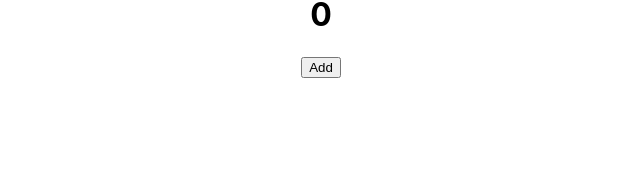
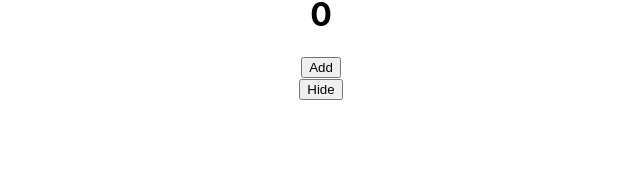
Before and after one commit to iiimomoniii/Intro_React, a React (Create React App) app: page / in a window 1280 px wide. Shown: the part 130-299 px from the top of the page, without its empty margins (319-959 px from the left). Built offline with nearby package versions, Linux system fonts and the light colour scheme.

Commit message:
add action for prove destroy value

```diff
--- a/src/App.js
+++ b/src/App.js
@@ -1,12 +1,17 @@
 import logo from './logo.svg';
 import './App.css';
+import {useState} from 'react';
 import Ex1_useEffect from './components/Ex1_useEffect';
-import Ex2_useEffectDestroyListener from './components/Ex1_useEffect';
+import Ex2_useEffectDestroyListener from './components/Ex2_useEffectDestroyListener';
 function App() {
+
+  const [isShow , setIsShow] = useState(true);
+
   return (
     <div className="App">
        <Ex1_useEffect/>
-       <Ex2_useEffectDestroyListener/>
+      {isShow && <Ex2_useEffectDestroyListener/>}
+     <button onClick={()=>setIsShow(false)}>Hide</button>
     </div>
   );
 }
```
